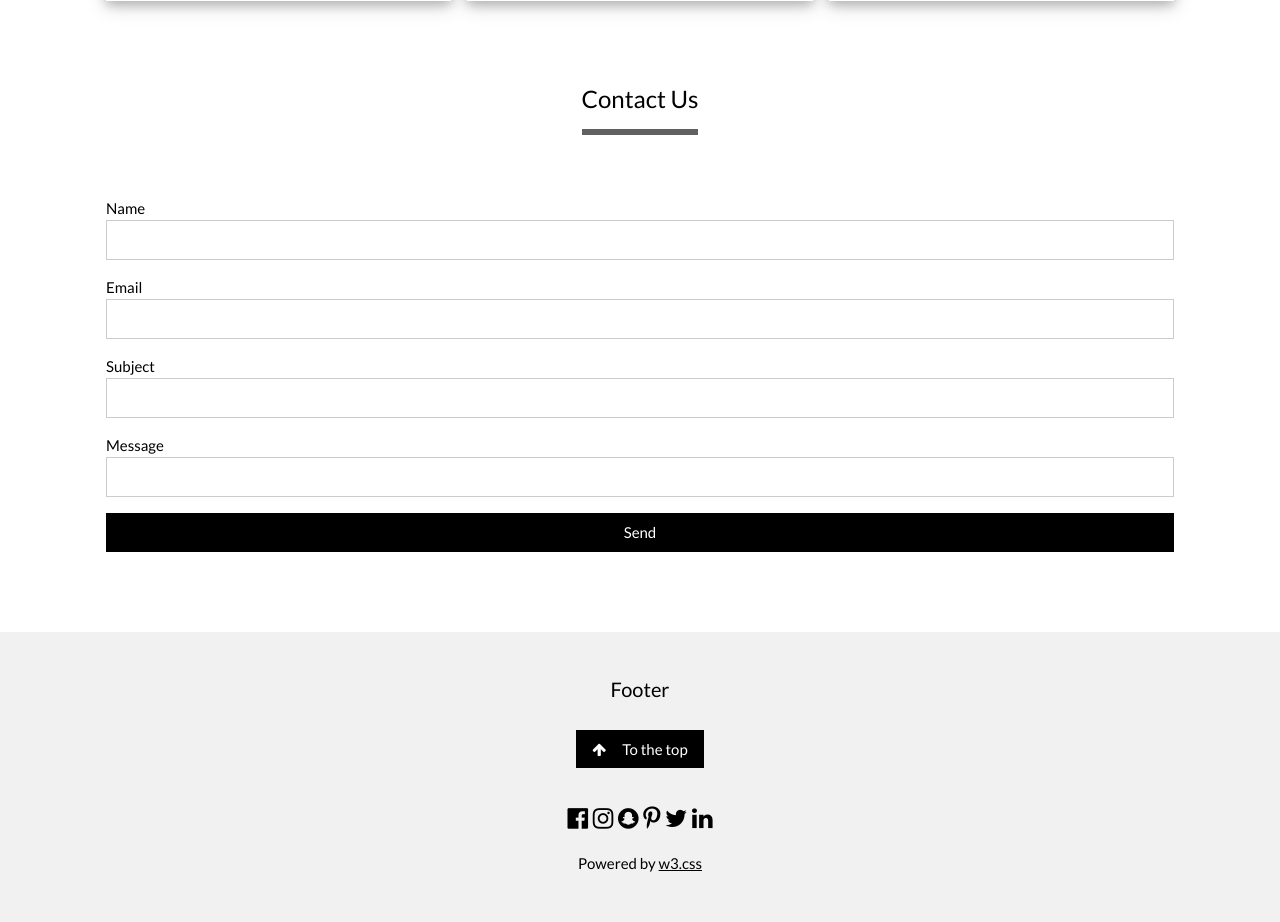
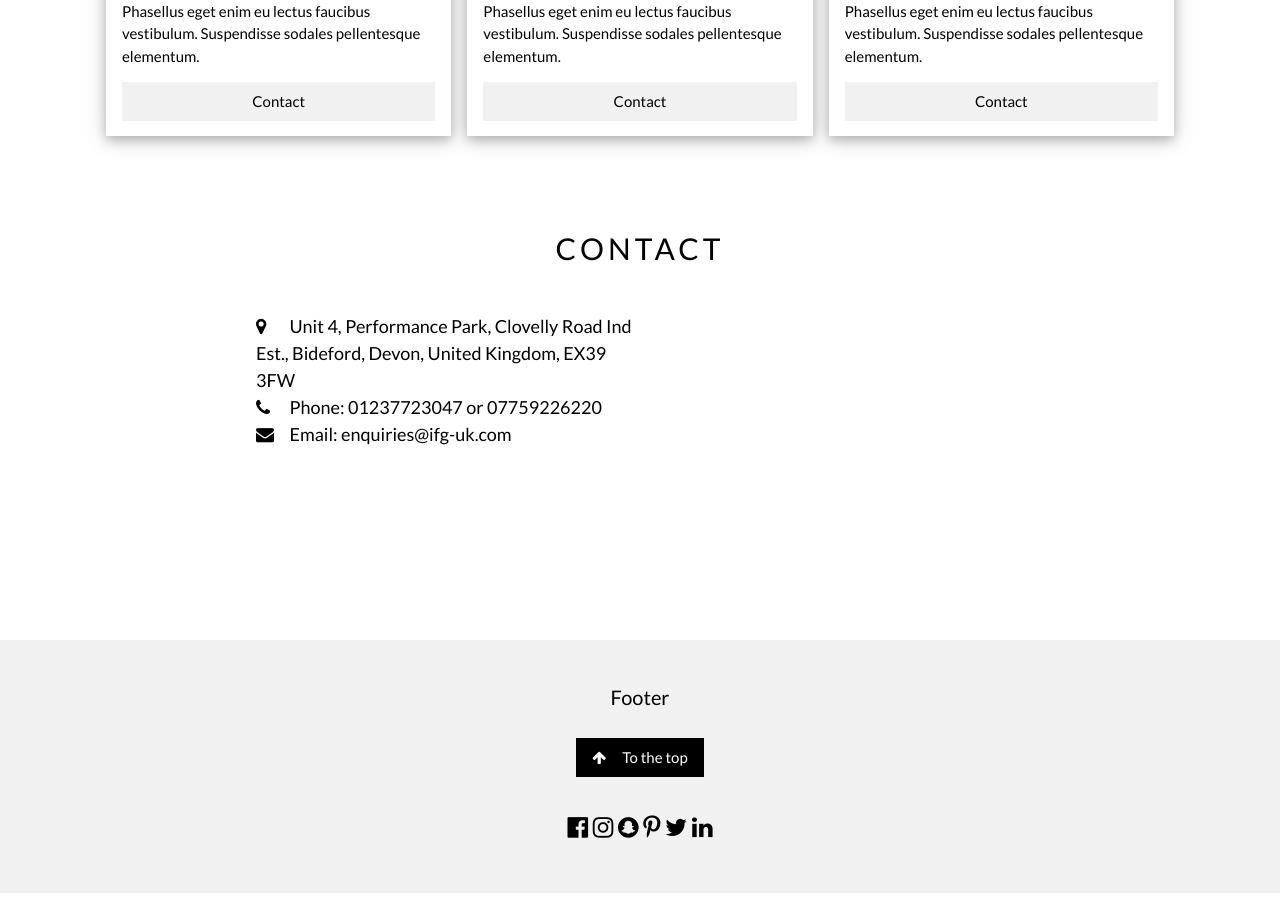
Before and after one commit to sermeor/ifg.uk.website, a PHP site: page /main.php in a window 1280 px wide. Shown: the part 2845-3767 px from the top of the page. After the commit the page ends 3738 px from the top, so only its background shows below. Run offline with PHP 8.4, Linux system fonts and the light colour scheme.

Commit message:
Changes to contact

```diff
--- a/main.php
+++ b/main.php
@@ -23,7 +23,7 @@ html,body,h1,h2,h3,h4 {font-family:"Lato", sans-serif}
       <a href="#" class="w3-button w3-block">Home</a>
     </div>
     <div class="w3-col s3">
-      <a href="#plans" class="w3-button w3-block">Plans</a>
+      <a href="#plans" class="w3-button w3-block">Brands</a>
     </div>
     <div class="w3-col s3">
       <a href="#about" class="w3-button w3-block">About</a>
@@ -38,8 +38,11 @@ html,body,h1,h2,h3,h4 {font-family:"Lato", sans-serif}
 <div class="w3-content" style="max-width:1100px;margin-top:80px;margin-bottom:80px">
 
   <div class="w3-panel">
-    <h1><b>MARKETING</b></h1>
-    <p>Template by w3.css</p>
+    <h1><b>INTERNATIONAL FASHION GROUP UK</b></h1>
+    <p>IFG UK is a leading fasilitation Agency serving the UK Bridal industry. Encompassing Wedding Gowns and Bridesmaids. Our international brands have a proven reputation for success.</p>
+    <p>It is our mission to share that success with our loyal UK stockists and consumers alike.</p>
+    <p>We pride ourselves on our dedication to everyone we serve, and invite every stockist to experience the difference IFG UK can offer your business.</p>
+    <p>In our current portfolio, we are proud to facilitate distribution for the following brands: </p>
   </div>
 
   <!-- Slideshow -->
@@ -205,29 +208,19 @@ html,body,h1,h2,h3,h4 {font-family:"Lato", sans-serif}
   </div>
 
   <!-- Contact -->
-  <div class="w3-center w3-padding-64" id="contact">
-    <span class="w3-xlarge w3-bottombar w3-border-dark-grey w3-padding-16">Contact Us</span>
+  <div class="w3-container w3-content w3-padding-64" style="max-width:800px" id="contact">
+    <h2 class="w3-wide w3-center">CONTACT</h2>
+    <div class="w3-row w3-padding-32">
+      <div class="w3-col m6 w3-large w3-margin-bottom">
+        <i class="fa fa-map-marker" style="width:30px"></i> Unit 4, Performance Park, Clovelly Road Ind Est., Bideford, Devon, United Kingdom, EX39 3FW<br>
+        <i class="fa fa-phone" style="width:30px"></i> Phone: 01237723047 or 07759226220<br>
+        <i class="fa fa-envelope" style="width:30px"> </i> Email: enquiries@ifg-uk.com<br>
+      </div>
+      <div class="w3-col m6">
+
+      </div>
+    </div>
   </div>
-
-  <form class="w3-container" action="/action_page.php" target="_blank">
-    <div class="w3-section">
-      <label>Name</label>
-      <input class="w3-input w3-border w3-hover-border-black" style="width:100%;" type="text" name="Name" required>
-    </div>
-    <div class="w3-section">
-      <label>Email</label>
-      <input class="w3-input w3-border w3-hover-border-black" style="width:100%;" type="text" name="Email" required>
-    </div>
-    <div class="w3-section">
-      <label>Subject</label>
-      <input class="w3-input w3-border w3-hover-border-black" style="width:100%;" name="Subject" required>
-    </div>
-    <div class="w3-section">
-      <label>Message</label>
-      <input class="w3-input w3-border w3-hover-border-black" style="width:100%;" name="Message" required>
-    </div>
-    <button type="submit" class="w3-button w3-block w3-black">Send</button>
-  </form>
 
 </div>
 
@@ -244,7 +237,7 @@ html,body,h1,h2,h3,h4 {font-family:"Lato", sans-serif}
     <i class="fa fa-twitter w3-hover-opacity"></i>
     <i class="fa fa-linkedin w3-hover-opacity"></i>
   </div>
-  <p>Powered by <a href="https://www.w3schools.com/w3css/default.asp" title="W3.CSS" target="_blank" class="w3-hover-text-green">w3.css</a></p>
+
 </footer>
 
 
```
